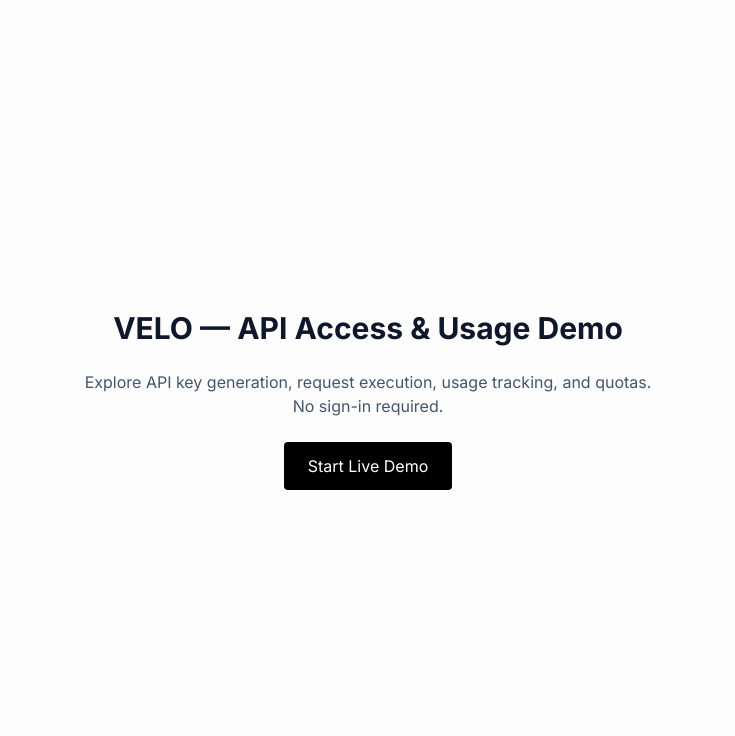
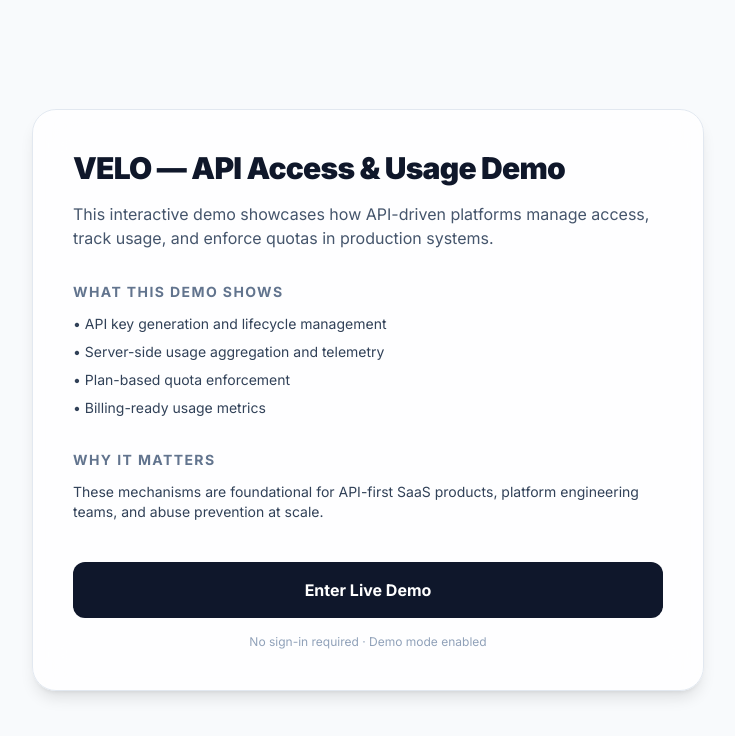
Before and after one commit to tejchid/velo-api-marketplace, a Next.js app: page /demo in a window 1280 px wide. Shown: the top 736 px of the page, without its empty margins (272-1007 px from the left). Built offline with nearby package versions, Linux system fonts and the light colour scheme.

Commit message:
Add recruiter-facing demo framing for VELO

```diff
--- a/src/app/demo/page.tsx
+++ b/src/app/demo/page.tsx
@@ -2,19 +2,52 @@
 
 export default function DemoPage() {
   return (
-    <main className="min-h-screen flex items-center justify-center">
-      <div className="max-w-xl text-center space-y-6">
-        <h1 className="text-3xl font-bold">VELO — API Access & Usage Demo</h1>
-        <p className="text-slate-600">
-          Explore API key generation, request execution, usage tracking,
-          and quotas. No sign-in required.
+    <main className="min-h-screen flex items-center justify-center bg-[#F8FAFC] px-6">
+      <div className="max-w-2xl w-full bg-white/80 backdrop-blur-xl border border-slate-200 rounded-3xl p-10 shadow-lg">
+        <h1 className="text-3xl font-black tracking-tight mb-4">
+          VELO — API Access & Usage Demo
+        </h1>
+
+        <p className="text-slate-600 mb-8">
+          This interactive demo showcases how API-driven platforms manage access,
+          track usage, and enforce quotas in production systems.
         </p>
+
+        {/* WHAT THIS SHOWS */}
+        <div className="mb-8">
+          <h2 className="text-sm font-bold uppercase tracking-widest text-slate-500 mb-3">
+            What this demo shows
+          </h2>
+          <ul className="space-y-2 text-slate-700 text-sm">
+            <li>• API key generation and lifecycle management</li>
+            <li>• Server-side usage aggregation and telemetry</li>
+            <li>• Plan-based quota enforcement</li>
+            <li>• Billing-ready usage metrics</li>
+          </ul>
+        </div>
+
+        {/* WHY IT MATTERS */}
+        <div className="mb-10">
+          <h2 className="text-sm font-bold uppercase tracking-widest text-slate-500 mb-3">
+            Why it matters
+          </h2>
+          <p className="text-slate-700 text-sm">
+            These mechanisms are foundational for API-first SaaS products, platform
+            engineering teams, and abuse prevention at scale.
+          </p>
+        </div>
+
+        {/* CTA */}
         <Link
           href="/dashboard?demo=true"
-          className="inline-block rounded bg-black px-6 py-3 text-white"
+          className="block w-full text-center rounded-xl bg-slate-900 px-6 py-4 text-white font-bold hover:bg-blue-600 transition"
         >
-          Start Live Demo
+          Enter Live Demo
         </Link>
+
+        <p className="text-xs text-slate-400 text-center mt-4">
+          No sign-in required · Demo mode enabled
+        </p>
       </div>
     </main>
   );
```
